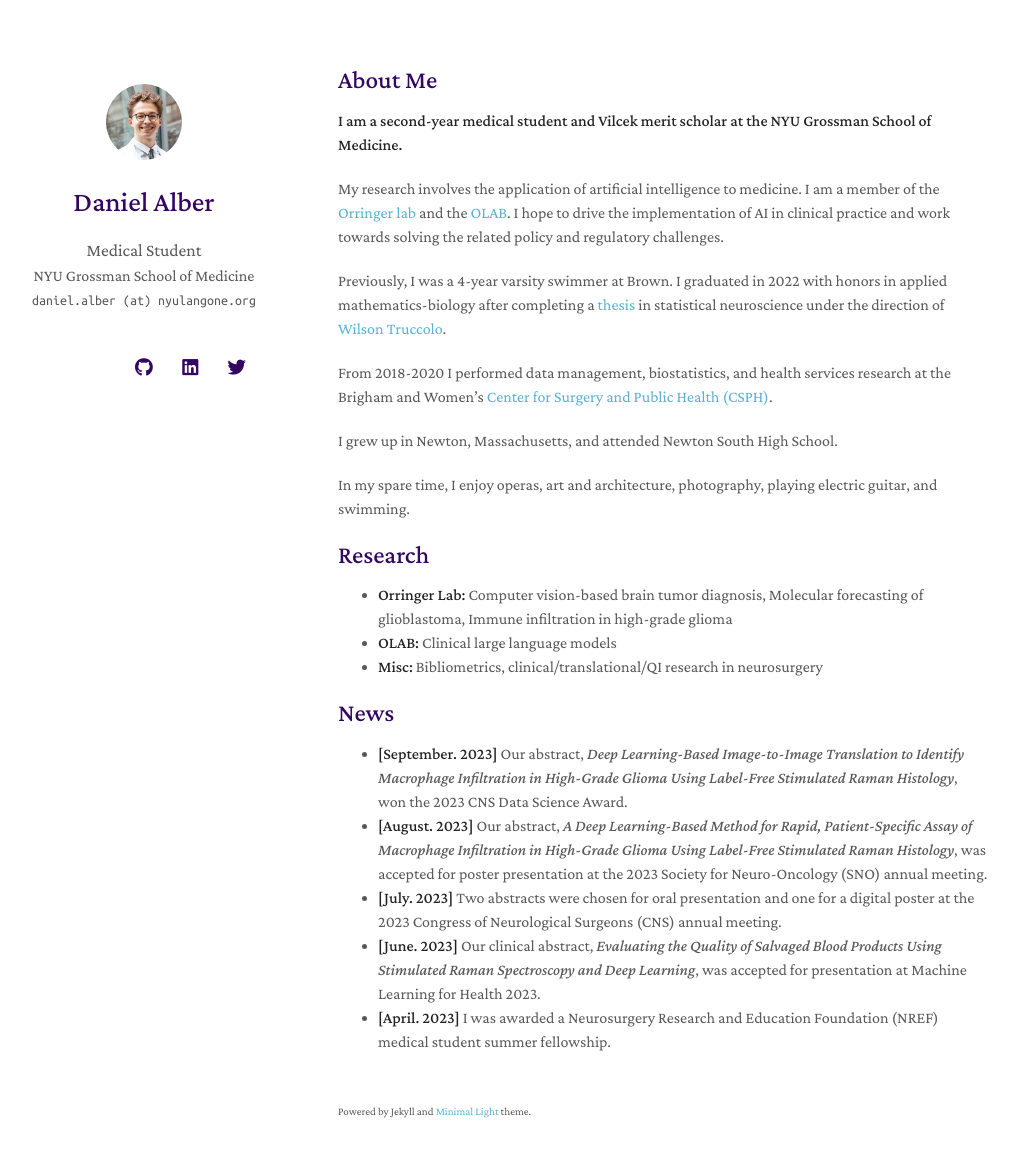
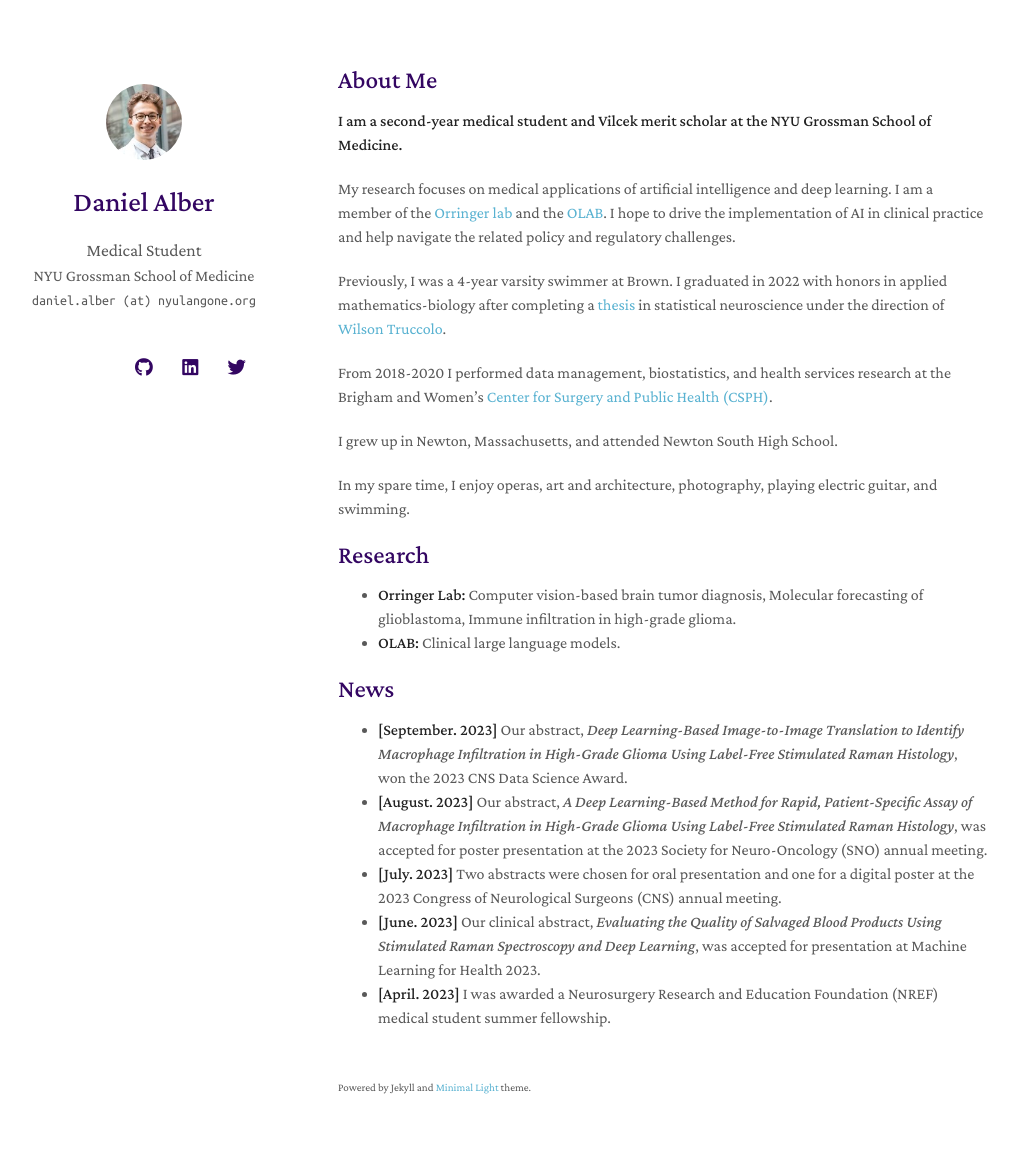
Before and after one commit to danalber/danalber.github.io, a Jekyll site: the page built from index.md, in a window 1280 px wide and 1192 px high. Shown: the top 1157 px of the window, without its empty margins (132-1149 px from the left). Built offline with Jekyll 4.4.1, drawn with Linux system fonts in a browser that asks for light colours; nearby versions of some CDN libraries; a style sheet for code colours, icons or effects is not loaded; our own code applies the rules of GitHub Pages for plain Markdown files.

Commit message:
Update index.md

```diff
--- a/index.md
+++ b/index.md
@@ -6,7 +6,7 @@ layout: homepage
 
 **I am a second-year medical student and Vilcek merit scholar at the NYU Grossman School of Medicine.**
 
-My research involves the application of artificial intelligence to medicine. I am a member of the [Orringer lab](https://twitter.com/danorringermd) and the [OLAB](https://www.nyuolab.org/). I hope to drive the implementation of AI in clinical practice and work towards solving the related policy and regulatory challenges.
+My research focuses on medical applications of artificial intelligence and deep learning. I am a member of the [Orringer lab](https://twitter.com/danorringermd) and the [OLAB](https://www.nyuolab.org/). I hope to drive the implementation of AI in clinical practice and help navigate the related policy and regulatory challenges.
 
 Previously, I was a 4-year varsity swimmer at Brown. I graduated in 2022 with honors in applied mathematics-biology after completing a [thesis](./assets/alber_thesis_final.pdf) in statistical neuroscience under the direction of [Wilson Truccolo](https://www.truccololab.com/).
 
@@ -18,9 +18,8 @@ In my spare time, I enjoy operas, art and architecture, photography, playing ele
 
 ## Research
 
-- **Orringer Lab:** Computer vision-based brain tumor diagnosis, Molecular forecasting of glioblastoma, Immune infiltration in high-grade glioma
-- **OLAB:** Clinical large language models
-- **Misc:** Bibliometrics, clinical/translational/QI research in neurosurgery
+- **Orringer Lab:** Computer vision-based brain tumor diagnosis, Molecular forecasting of glioblastoma, Immune infiltration in high-grade glioma.
+- **OLAB:** Clinical large language models.
 
 ## News
 - **[September. 2023]** Our abstract, _Deep Learning-Based Image-to-Image Translation to Identify Macrophage Infiltration in High-Grade Glioma Using Label-Free Stimulated Raman Histology_, won the 2023 CNS Data Science Award.
```
